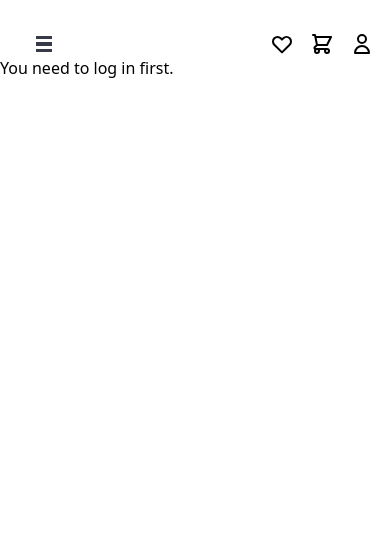
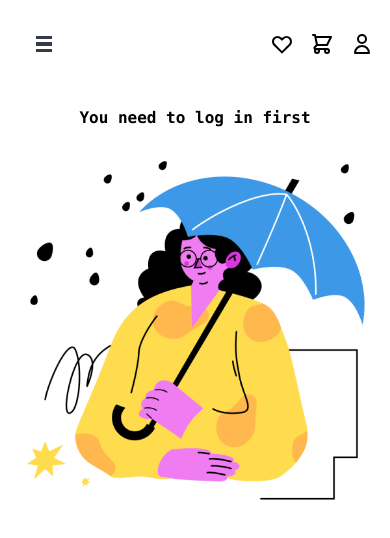
Before and after one commit to xnslx/Nextjs-Ecommerce, a Next.js app: page /favoritelist in a window 390 px wide. Shown: the top 538 px of the page. Built offline with nearby package versions, Linux system fonts and the light colour scheme; no server answers.

Commit message:
favorite list items styling and empty state

```diff
--- /dev/null
+++ b/components/emptystate.js
@@ -0,0 +1,13 @@
+import React from 'react'
+import Image from 'next/image'
+
+const EmptyState = () => {
+    return (
+        <div className="mt-12">
+            <h1 className="text-base text-center font-bold leading-7 mb-2 font-mono">You need to log in first</h1>
+            <Image src="/images/emptystate.png" width={480} height={480} />
+        </div>
+    )
+};
+
+export default EmptyState;
--- /dev/null
+++ b/components/favoritelistitems.js
@@ -0,0 +1,21 @@
+import React from 'react'
+import Image from 'next/image'
+
+const FavoriteListItems = (props) => {
+    console.log(props)
+    return (
+        <div className="grid grid-cols-2 w-11/12 gap-2 ml-auto mr-auto mt-8 lg:grid-cols-3">
+            {props.items.map(item => (
+                <ul key={item.productId._id}>
+                    <Image src={item.productId.image} width="433" height="577" className="absolute inset-0 w-full h-full object-cover "/>
+                    <li className="text-base font-bold leading-7 mb-2 font-mono">{item.productId.name}</li>
+                    <li className="text-sm leading-7  font-mono">${item.productId.price}</li>
+                    <li className="text-sm leading-7  font-mono">Size:{item.productId.size}</li>
+                    <li className="text-sm leading-7  font-mono">Stock:{item.productId.stock}</li>
+                </ul>
+            ))}
+        </div>
+    )
+};
+
+export default FavoriteListItems;
--- a/pages/favoritelist.js
+++ b/pages/favoritelist.js
@@ -1,15 +1,19 @@
 import React, {useEffect, useState} from 'react'
 import axios from 'axios'
 import {getSession, useSession} from 'next-auth/client'
+import FavoriteListItems from '../components/favoritelistitems'
+import EmptyState from '../components/emptystate'
 
 const FavoriteList = (props) => {
     const [ session, loading ] = useSession()
     const [isLoading, setIsLoading] = useState(true)
     console.log('FavoriteList' ,session)
+    const [items, setItems] = useState([])
 
     useEffect(() => {
         axios.get('http://localhost:3000/api/favoritelist').then(res => {
             console.log(res)
+            setItems(res.data.favoriteList)
         }).catch(err => {
             console.log(err)
         })
@@ -17,13 +21,28 @@ const FavoriteList = (props) => {
     if(session){
         return (
             <div>
-                <h1>this is the favorite list</h1>
+                <FavoriteListItems items={items}/>
             </div>
         )
     }
-    return <p>You need to log in first.</p>
+    return <EmptyState />
 };
 
-
+// export async function getServerSideProps(context) {
+//     const res = await fetch('http://localhost:3000/api/favoritelist', {
+//         method:'GET',
+//         headers:{
+//             'Content-Type': 'application/json',
+//         }
+//     })
+//     console.log('res',res)
+//     const data = await res.json()
+//     console.log('data',data)
+//     return {
+//         props:{
+//             data
+//         }
+//     }
+// }
 
 export default FavoriteList;
```
Also changed, not shown: public/images/emptystate.png (added).
